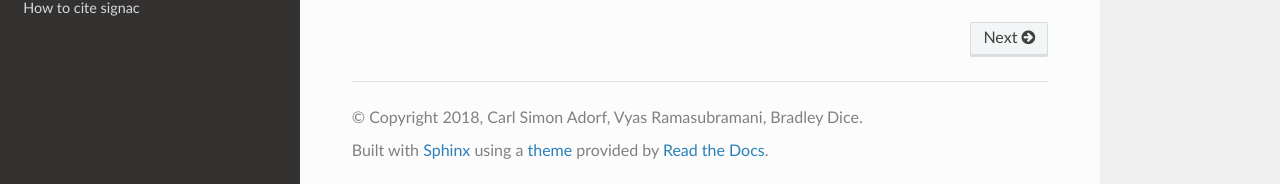
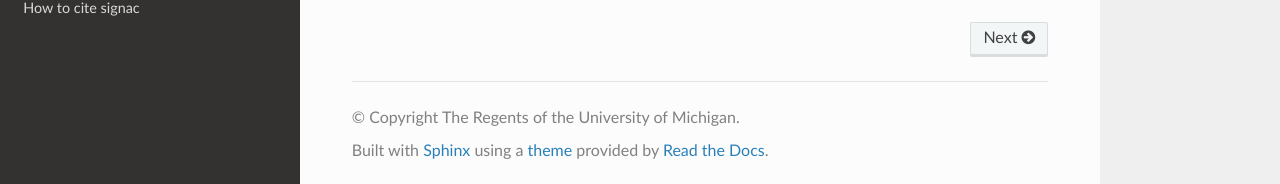
Before and after one commit to glotzerlab/signac-docs, a Sphinx documentation site: the page built from docs/source/index.rst, in a window 1280 px wide and 900 px high, scrolled down 838 px. Shown: the part 713-897 px from the top of the window. Built offline with Sphinx 7.4.7 and the Read the Docs theme 2.0.0, drawn with Linux system fonts in a browser that asks for light colours.

Commit message:
Fix copyright and author list.

```diff
--- a/docs/source/conf.py
+++ b/docs/source/conf.py
@@ -20,8 +20,8 @@
 # -- Project information -----------------------------------------------------
 
 project = 'signac'
-copyright = '2018, Carl Simon Adorf, Vyas Ramasubramani, Bradley Dice'
-author = 'Carl Simon Adorf, Vyas Ramasubramani, Bradley Dice'
+copyright = 'The Regents of the University of Michigan'
+author = 'Carl Simon Adorf, Vyas Ramasubramani, Bradley Dice and others.'
 
 # The short X.Y version
 version = ''
```
